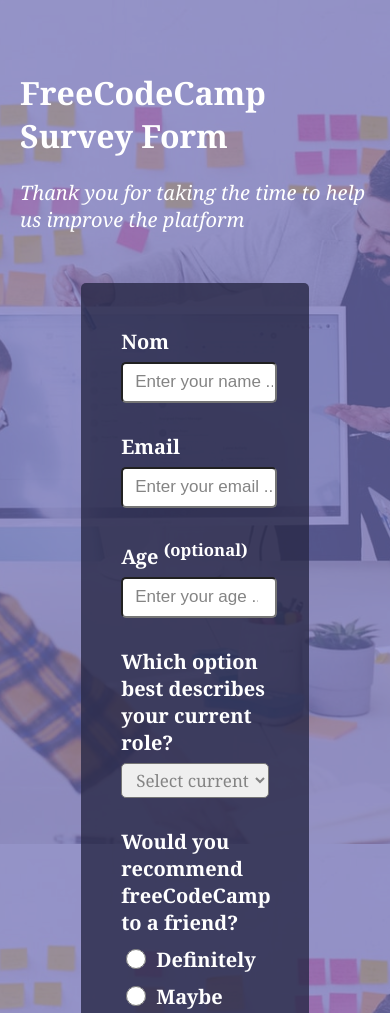
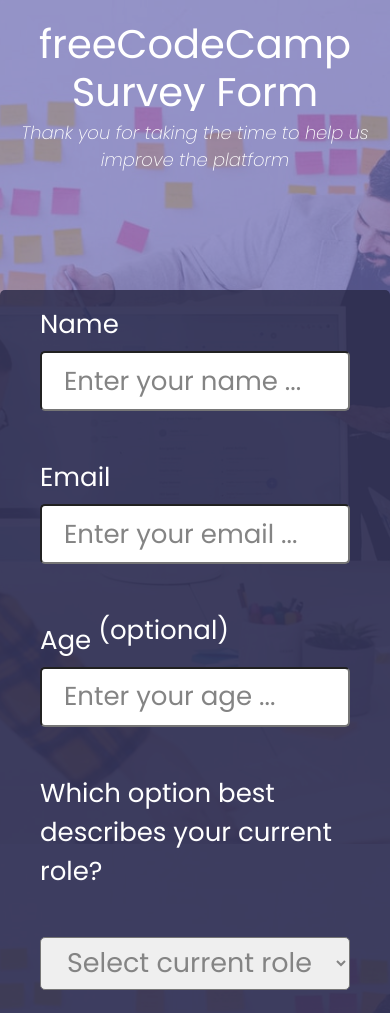
Before and after one commit to reda-madjoub/survey-form, a plain HTML site: page index.html in a window 390 px wide. Shown: the top 1013 px of the page. Drawn offline with Linux system fonts and the light colour scheme.

Commit message:
reponsive design
Le site est responsive pour mobile, tablette et desktop

```diff
--- a/index.html
+++ b/index.html
@@ -5,19 +5,20 @@
     <meta name="viewport" content="width=device-width, initial-scale=1.0">
     <title>Survey Form</title>
     <link rel="stylesheet" href="style.css">
+    <link href="mobile.css" media="(max-width: 860px)" rel="stylesheet"  type="text/css" />
+
 </head>
 <body>
     <div class="container">
-        <div class="header">
-            <h1>FreeCodeCamp Survey Form</h1>
-            <i>Thank you for taking the time to help us improve the platform</i>
-        </div>
+        <header class="header">
+            <h1>freeCodeCamp Survey Form</h1>
+            <p>Thank you for taking the time to help us improve the platform</p>
+        </header>
         <div class="content">
-            <div class="sub-container">
                 <form action="" method="POST">
                     <!-- NOM -->
                     <div>
-                        <label for="name">Nom </label>
+                        <label for="name">Name </label>
                         <br>
                         <input type="text" id="name" name="name" placeholder="Enter your name ..." required>
                     </div>
@@ -35,10 +36,10 @@
                     </div>
                     <!-- ROLE -->
                     <div>
-                        <label for="role">Which option best describes your current role? </label>
+                        <p>Which option best describes your current role? </p>
                         <br>
-                        <select name="role" id="role">
-                            <option disabled selected value>Select current role</option>
+                        <select name="role" id="role"required>
+                            <option disabled selected>Select current role</option>
                             <option value="student">Student</option>
                             <option value="fullTimeJob">Full Time Job</option>
                             <option value="fullTimeLearner">Full Time Learner</option>
@@ -51,7 +52,7 @@
                     <div class="recommandation-group">
                         <label for="recommandation">Would you recommend freeCodeCamp to a friend?</label>
                         <div class="recommandation">
-                            <input type="radio" id="Definitely" name="Definitely">
+                            <input type="radio" id="Definitely" name="Definitely" checked>
                             <label for="Definitely">Definitely</label>
                         </div>
                         <div class="recommandation">
@@ -67,13 +68,12 @@
                     <!-- FAVORITE FEATURES -->
                     <div>
                         <p>What is your favorite feature of freeCodeCamp? </p>
-                        <select name="favorite" id="favorite">
+                        <select name="favorite" id="favorite" required>
                             <option  disabled selected value>Select an option</option>
                             <option value="challenges">Challenges</option>
                             <option value="projects">Projects</option>
                             <option value="community">Community</option>
                             <option value="openSource">Open Source</option>
-
                         </select>
                     </div>
                     <!-- IMPROVEMENT -->
@@ -126,17 +126,15 @@
                         </div>
                     </div>
                     <!-- SUGGESTIONS -->
-                    <div>
+                    <div class="textarea">
                         <p>Any comments or suggestions?</p>
-                        <textarea id="suggestions" name="suggestions" placeholder="Enter your comment here ...">
-                        </textarea>
+                        <textarea id="suggestions" name="suggestions" placeholder="Enter your comment here ..."></textarea>
                     </div>
                     <!--  SUBMIT  -->
                     <div>
                         <button type="submit" id="submit">Submit</button>
                     </div>
                 </form>
-            </div>
 
         </div>
 
--- /dev/null
+++ b/mobile.css
@@ -0,0 +1,62 @@
+/* HEADER */
+
+header {
+    width: 100%;
+    padding: 0px 10px;
+    margin: 50px 0px 100px 0px;
+    height: 250px;
+    display: flex;
+    justify-content: center;
+    align-items: center;
+    text-align: center;
+}
+
+header > h1 {
+    width: 100%;
+    overflow-y: hidden;
+    margin-bottom: 8px;
+    font-weight: 400;
+    font-size: 50px;
+    padding-bottom: 100px;
+}
+header > p {
+    font-weight: 200;
+    font-size: 28px;
+    padding-bottom: 100px;
+    overflow-y: hidden;
+}
+
+
+
+/*  SUB-CONTAINER */
+
+form {
+    width: 100%;
+}
+
+label, select, input, textarea, .textarea > p, ::placeholder {
+    font-size: 26px;
+}
+
+
+
+/* 440px max */
+@media screen and (max-width: 440px) {
+
+    header {
+        margin: 20px 0px;
+    }
+header > h1 {
+    width: 100%;
+    overflow-y: hidden;
+    margin-bottom: 8px;
+    font-weight: 400;
+    font-size: 40px;
+    padding: 0px;
+}
+header > p {
+    font-weight: 200;
+    font-size: 18px;
+}
+
+  }
--- a/style.css
+++ b/style.css
@@ -1,3 +1,12 @@
+@import url('https://fonts.googleapis.com/css2?family=Poppins:ital,wght@0,100;0,200;0,300;0,400;0,500;0,600;0,700;0,800;0,900;1,100;1,200;1,300;1,400;1,500;1,600;1,700;1,800;1,900&display=swap');
+*{
+    padding: 0;
+    margin: 0;
+    box-sizing: border-box;
+    font-family: 'Poppins', sans-serif;
+    font-size: 26px;
+    overflow-x: hidden;
+}
 body {
     margin: 0;
     padding: 0;
@@ -7,18 +16,11 @@
     background-repeat: no-repeat;
     background-size: cover;
     background-attachment: fixed;
-    font-weight: bold;
-    font-family: Cambria, Cochin, Georgia, Times, 'Times New Roman', serif;
 }
 .container{
-
-
-    background-color: rgba(115, 115, 188, 0.7);
-
+    background: rgba(115, 115, 188, 0.7);
     height: 100%;
-
-
-
+    width: 100vw;
     display: flex;
     flex-direction: column;
     justify-content: center;
@@ -26,26 +28,38 @@
 }
 
 /*      HEADER    */
-.header {
+header {
     margin: 50px 20px;
     display: flex;
     flex-flow: column nowrap;
     align-items: center;
-    font-weight: normal;
+
 }
-.header > i {
+header > h1 {
+    font-size: 42px;
+    line-height: 1.2;
+    overflow-y: hidden;
+    font-weight: 400;
+
+}
+header > p {
     font-size: 20px;
+    font-style: italic;
 }
 
 /*      Sub-Container   */
-.sub-container {
+/* .sub-container {
     padding: 30px;
     width: 43vw;
     height: 100%;
+} */
+.content div {
+    margin-bottom: 17px;
 }
 
 /*      CONTENT    */
 .content {
+    padding: 0px 30px;
     background-color: rgba(40, 40, 71, 0.8);
     font-size: 20px;
     border-radius: 5px;
@@ -55,7 +69,7 @@
 ::placeholder {
     color: #848484;
     text-indent: 10px;
-    font-size: 17px;
+    font-size: 24px;
 }
 
 form > div {
@@ -63,7 +77,7 @@
 }
 #name, #mail, #age, #favorite {
     width: 100%;
-    height: 35px;
+    height: 60px;
     margin-top: 7px;
     border-radius: 5px;
 }
@@ -71,20 +85,20 @@
 /* SELECT BAR */
 #role {
     width: 100%;
-    height: 35px;
     margin-top: 7px;
     border-radius: 5px;
     color: #848484;
     text-indent: 10px;
-    font-size: 17px;
+    font-size: 27px;
 }
+
 
 /*  RADIO BUTTON    */
 
 
 #Definitely, #Maybe, #notSure {
-    height: 20px;
-    width: 20px;
+    height: 30px;
+    width: 30px;
     margin-right: 10px;
 }
 
@@ -95,43 +109,55 @@
 
 /*  FEATURES    */
 select, option {
-    font-family: Cambria, Cochin, Georgia, Times, 'Times New Roman', serif;
+    display: block;
     width: 100%;
-    height: 35px;
     margin-top: 7px;
     border-radius: 5px;
     color: #848484;
     text-indent: 10px;
-    font-size: 17px;
+    font-size: 27px;
+    padding: 6px 12px;
 }
-option {
+option, input {
     color: black;
+    padding: 6px 12px;
 }
 
+
+
 /*      IMPROVEMENT     */
-.improvement >div > input {
-    transform: scale(1.5);
-    margin: 10px 10px 10px 0;
+.improvement div {
+    padding-left: 10px;
+}
+.improvement > div > input {
+    transform: scale(2.2);
+}
+.improvement > div > label {
+    padding-left: 10px;
 }
 
 /*  SUGGESTIONS */
 textarea {
     width: 100%;
-    min-height: 120px;
-    padding: 10px;
+    min-height: 180px;
 }
 textarea::placeholder {
-    color: black;
+    color: #878c90;
+    padding: 10px 0px 0px 10px;
 }
 
 
 /*   SUBMIT   */
 #submit {
     width: 100%;
-    height: 7vh;
+    height: 10vh;
     background-color: #37AF65;
     color: azure;
     border-radius: 3px;
     border: 0cm;
-    font-size: 17px;
+    font-size: 27px;
+    transition: 0.2s ;
 }
+#submit:hover {
+    background-color: #21633a;
+}
```
